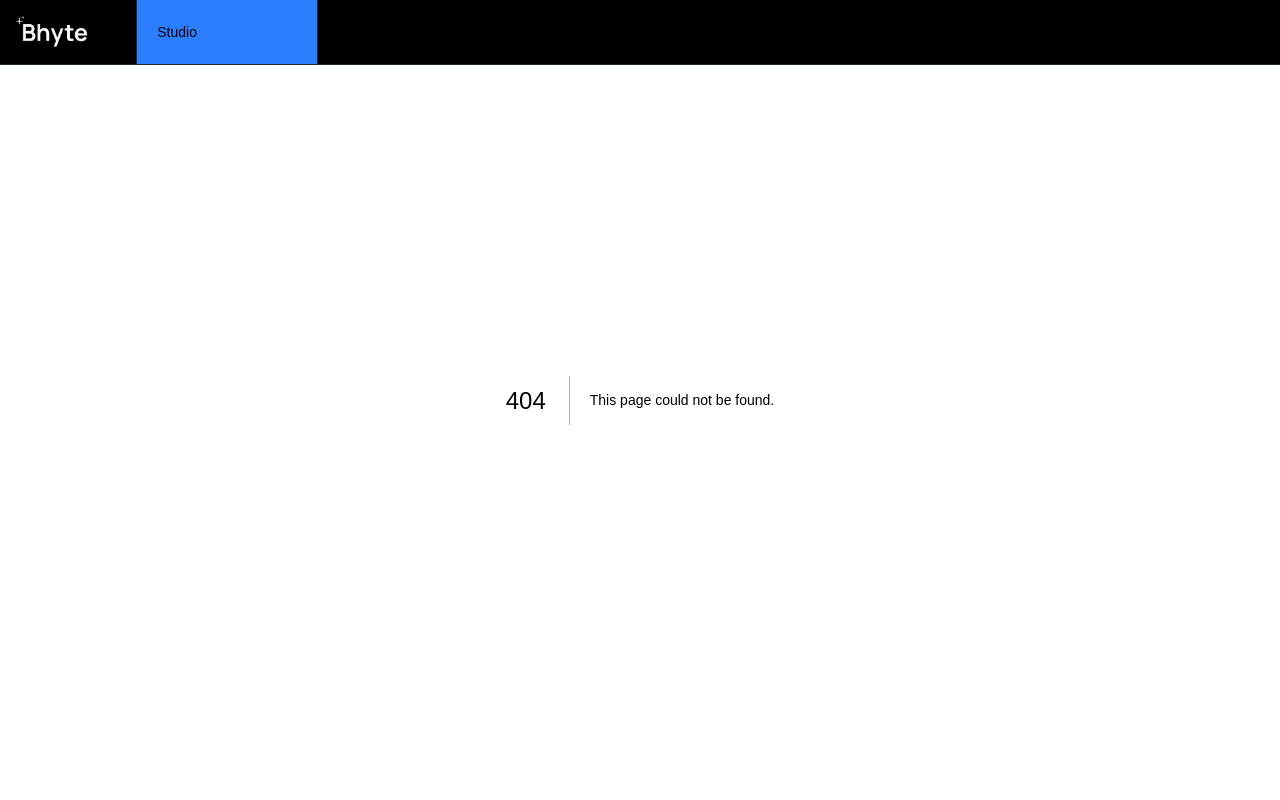
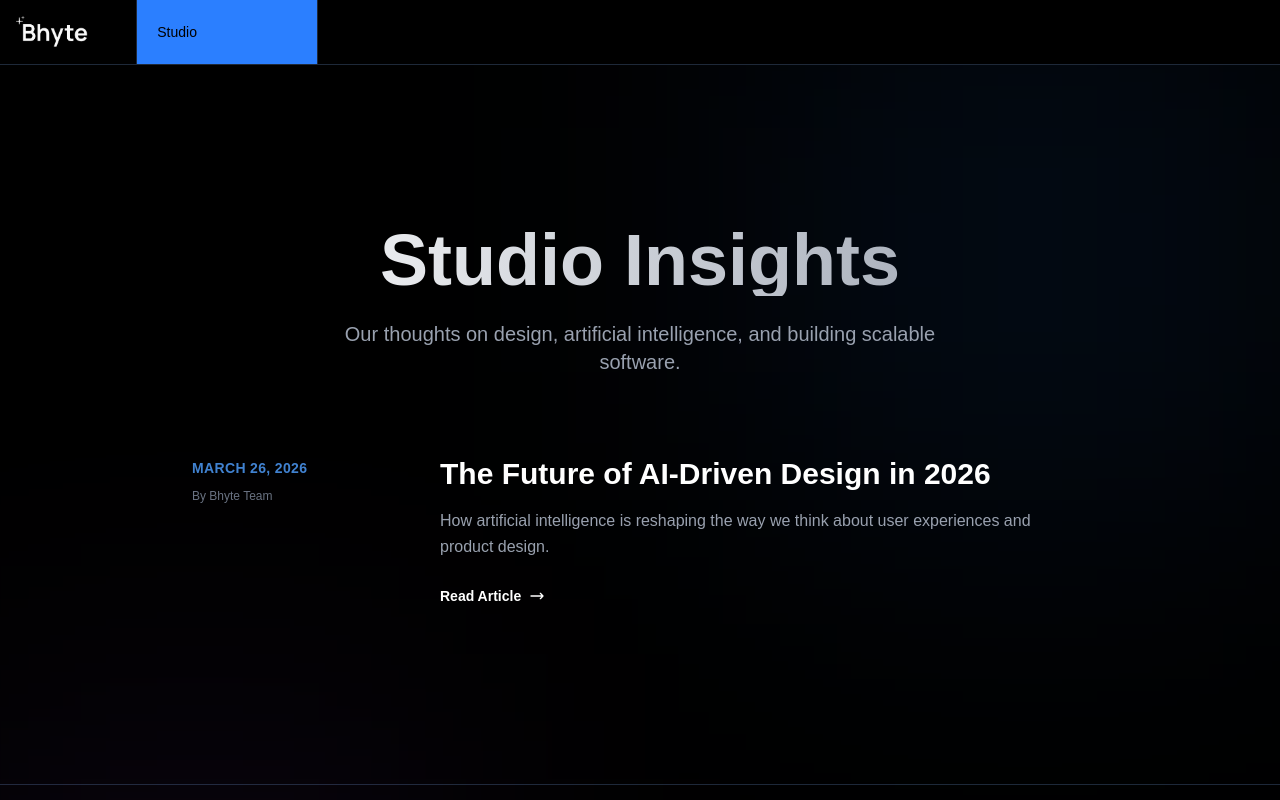
Before and after one commit to JojoDuke/bhyte-landing-page, a Next.js app: page /blog in a window 1280 px wide. Before the commit this address had no page. Shown: the top 800 px of the page. Built offline with nearby package versions, Linux system fonts and the light colour scheme; a web font is replaced by a local one.

Commit message:
tentionmaru

```diff
--- /dev/null
+++ b/src/app/blog/[slug]/page.tsx
@@ -0,0 +1,79 @@
+import { getPostData, getAllPostSlugs } from '../../../lib/blog';
+import ReactMarkdown from 'react-markdown';
+import remarkGfm from 'remark-gfm';
+import Navbar from '../../components/Navbar';
+import Footer from '../../components/Footer';
+import Link from 'next/link';
+
+export async function generateStaticParams() {
+  const posts = getAllPostSlugs();
+  return posts;
+}
+
+export async function generateMetadata({ params }: { params: { slug: string } }) {
+  const post = getPostData(params.slug);
+  return {
+    title: `${post.title} | Bhyte Blog`,
+    description: post.description,
+    openGraph: {
+      title: post.title,
+      description: post.description,
+      type: 'article',
+      authors: [post.author],
+      publishedTime: post.date,
+    },
+  };
+}
+
+export default async function BlogPostPage({ params }: { params: { slug: string } }) {
+  const post = getPostData(params.slug);
+
+  return (
+    <main className="min-h-screen bg-black text-white relative">
+      <Navbar />
+
+      {/* Background decoration */}
+      <div className="absolute top-0 right-0 w-[500px] h-[500px] bg-blue-500/10 blur-[150px] pointer-events-none"></div>
+
+      <div className="container mx-auto px-4 pt-48 pb-32 relative z-10">
+        <div className="max-w-3xl mx-auto">
+          <Link
+            href="/blog"
+            className="inline-flex items-center gap-2 text-sm font-semibold text-gray-500 hover:text-blue-500 transition-all duration-300 mb-12"
+          >
+            <svg className="w-4 h-4" fill="none" stroke="currentColor" viewBox="0 0 24 24">
+              <path strokeLinecap="round" strokeLinejoin="round" strokeWidth={2} d="M7 16l-4-4m0 0l4-4m-4 4h18" />
+            </svg>
+            Back to Insights
+          </Link>
+
+          <header className="mb-16">
+            <time className="text-sm font-semibold tracking-wide text-blue-400/80 uppercase mb-4 block">
+              {new Date(post.date).toLocaleDateString('en-US', {
+                year: 'numeric',
+                month: 'long',
+                day: 'numeric'
+              })}
+            </time>
+            <h1 className="text-5xl md:text-6xl font-bold bg-gradient-to-r from-white to-gray-400 bg-clip-text text-transparent mb-8 leading-tight">
+              {post.title}
+            </h1>
+            <div className="flex items-center gap-4 text-gray-500 font-medium">
+              <span className="text-sm">Written by {post.author}</span>
+              <span className="w-1 h-1 bg-gray-800 rounded-full"></span>
+              <span className="text-sm italic">{post.description}</span>
+            </div>
+          </header>
+
+          <div className="prose prose-invert prose-blue max-w-none prose-h2:text-white prose-h2:text-3xl prose-h2:font-bold prose-h2:mt-12 prose-h2:mb-6 prose-p:text-gray-300 prose-p:leading-relaxed prose-p:text-lg prose-p:mb-6 prose-li:text-gray-300 prose-li:mb-2 prose-h3:text-white prose-h3:text-2xl prose-h3:font-semibold prose-h3:mt-8 prose-h3:mb-4">
+            <ReactMarkdown remarkPlugins={[remarkGfm]}>
+              {post.content}
+            </ReactMarkdown>
+          </div>
+        </div>
+      </div>
+
+      <Footer />
+    </main>
+  );
+}
--- /dev/null
+++ b/src/app/blog/page.tsx
@@ -0,0 +1,79 @@
+import Link from 'next/link';
+import { getSortedPostsData } from '../../lib/blog';
+import Navbar from '../components/Navbar';
+import Footer from '../components/Footer';
+
+export const metadata = {
+  title: 'Blog | Bhyte - Insights into AI and Product Design',
+  description: 'Learn how we approach building the next wave of high-converting AI and SaaS products.',
+};
+
+export default async function BlogPage() {
+  const posts = getSortedPostsData();
+
+  return (
+    <main className="min-h-screen bg-black text-white relative flex flex-col pt-32">
+      <Navbar />
+
+      {/* Background decoration */}
+      <div className="absolute top-0 right-0 w-[500px] h-[500px] bg-blue-500/10 blur-[150px] pointer-events-none"></div>
+      <div className="absolute bottom-0 left-0 w-[400px] h-[400px] bg-purple-500/10 blur-[150px] pointer-events-none"></div>
+
+      <div className="container mx-auto px-4 relative z-10 flex-grow pt-24 pb-32">
+        <div className="max-w-4xl mx-auto">
+          <header className="mb-20 text-center">
+            <h1 className="text-6xl md:text-7xl font-bold bg-gradient-to-r from-white to-gray-400 bg-clip-text text-transparent mb-6">
+              Studio Insights
+            </h1>
+            <p className="text-xl text-gray-400 max-w-2xl mx-auto">
+              Our thoughts on design, artificial intelligence, and building scalable software.
+            </p>
+          </header>
+
+          <div className="grid gap-12">
+            {posts.map((post) => (
+              <article key={post.slug} className="group border-b border-gray-800 pb-12 transition-all duration-300 last:border-0">
+                <div className="flex flex-col md:flex-row gap-8 items-start">
+                  <div className="md:w-1/4">
+                    <time className="text-sm font-semibold tracking-wide text-blue-400/80 uppercase">
+                      {new Date(post.date).toLocaleDateString('en-US', {
+                        year: 'numeric',
+                        month: 'long',
+                        day: 'numeric'
+                      })}
+                    </time>
+                    <div className="mt-2 text-xs text-gray-500 font-medium">
+                      By {post.author}
+                    </div>
+                  </div>
+
+                  <div className="md:w-3/4">
+                    <Link href={`/blog/${post.slug}`}>
+                      <h2 className="text-3xl font-bold mb-4 group-hover:text-blue-400 transition-colors duration-300">
+                        {post.title}
+                      </h2>
+                    </Link>
+                    <p className="text-gray-400 mb-6 leading-relaxed">
+                      {post.description}
+                    </p>
+                    <Link
+                      href={`/blog/${post.slug}`}
+                      className="inline-flex items-center gap-2 text-sm font-semibold text-white group-hover:text-blue-500 transition-all duration-300"
+                    >
+                      Read Article
+                      <svg className="w-4 h-4" fill="none" stroke="currentColor" viewBox="0 0 24 24">
+                        <path strokeLinecap="round" strokeLinejoin="round" strokeWidth={2} d="M17 8l4 4m0 0l-4 4m4-4H3" />
+                      </svg>
+                    </Link>
+                  </div>
+                </div>
+              </article>
+            ))}
+          </div>
+        </div>
+      </div>
+
+      <Footer />
+    </main>
+  );
+}
--- a/src/app/globals.css
+++ b/src/app/globals.css
@@ -1,4 +1,5 @@
 @import "tailwindcss";
+@plugin "@tailwindcss/typography";
 @import url('https://api.fontshare.com/v2/css?f[]=ranade@400&display=swap');
 
 :root {
--- /dev/null
+++ b/src/content/blog/future-of-ai-design.md
@@ -0,0 +1,21 @@
+---
+title: "The Future of AI-Driven Design in 2026"
+date: "2026-03-26"
+subscriber: "Design, AI, Tech"
+description: "How artificial intelligence is reshaping the way we think about user experiences and product design."
+author: "Bhyte Team"
+---
+
+Artificial Intelligence has moved beyond simple chat interfaces. Today, AI is an active partner in the design process, helping us create more personalized, efficient, and stunning products.
+
+## Why AI Design Matters
+
+In the coming years, we'll see products that adapt in real-time to user behavior. Design won't just be static layouts; it will be a living, breathing ecosystem controlled by smart algorithms.
+
+### Key Trends for 2026
+
+1. **Behavioral Adaptivity**: Dynamic interfaces that change based on user mood and intent.
+2. **Generative Layouts**: AI-generated components that optimize for conversion and accessibility automatically.
+3. **Voice & Intent**: Moving beyond screens into seamless ambient interaction.
+
+At Bhyte, we're already integrating these patterns into our studio workflow to ensure our clients stay ahead of the curve.
--- /dev/null
+++ b/src/lib/blog.ts
@@ -0,0 +1,72 @@
+import fs from 'fs';
+import path from 'path';
+import matter from 'gray-matter';
+
+const postsDirectory = path.join(process.cwd(), 'src/content/blog');
+
+export type BlogPost = {
+  slug: string;
+  title: string;
+  date: string;
+  description: string;
+  author: string;
+  subscriber?: string;
+  content: string;
+};
+
+export function getSortedPostsData(): Omit<BlogPost, 'content'>[] {
+  // Get file names under /posts
+  const fileNames = fs.readdirSync(postsDirectory);
+  const allPostsData = fileNames.map((fileName) => {
+    // Remove ".md" from file name to get slug
+    const slug = fileName.replace(/\.md$/, '');
+
+    // Read markdown file as string
+    const fullPath = path.join(postsDirectory, fileName);
+    const fileContents = fs.readFileSync(fullPath, 'utf8');
+
+    // Use gray-matter to parse the post metadata section
+    const matterResult = matter(fileContents);
+
+    // Combine the data with the slug
+    return {
+      slug,
+      ...(matterResult.data as { title: string; date: string; description: string; author: string; subscriber?: string }),
+    };
+  });
+
+  // Sort posts by date
+  return allPostsData.sort((a, b) => {
+    if (a.date < b.date) {
+      return 1;
+    } else {
+      return -1;
+    }
+  });
+}
+
+export function getAllPostSlugs() {
+  const fileNames = fs.readdirSync(postsDirectory);
+  return fileNames.map((fileName) => {
+    return {
+      params: {
+        slug: fileName.replace(/\.md$/, ''),
+      },
+    };
+  });
+}
+
+export function getPostData(slug: string): BlogPost {
+  const fullPath = path.join(postsDirectory, `${slug}.md`);
+  const fileContents = fs.readFileSync(fullPath, 'utf8');
+
+  // Use gray-matter to parse the post metadata section
+  const matterResult = matter(fileContents);
+
+  // Combine the data with the slug and content
+  return {
+    slug,
+    content: matterResult.content,
+    ...(matterResult.data as { title: string; date: string; description: string; author: string; subscriber?: string }),
+  };
+}
```
Also changed, not shown: package.json (+9 -5 lines), 1 other file (tests, documents, lock files or other folders).
